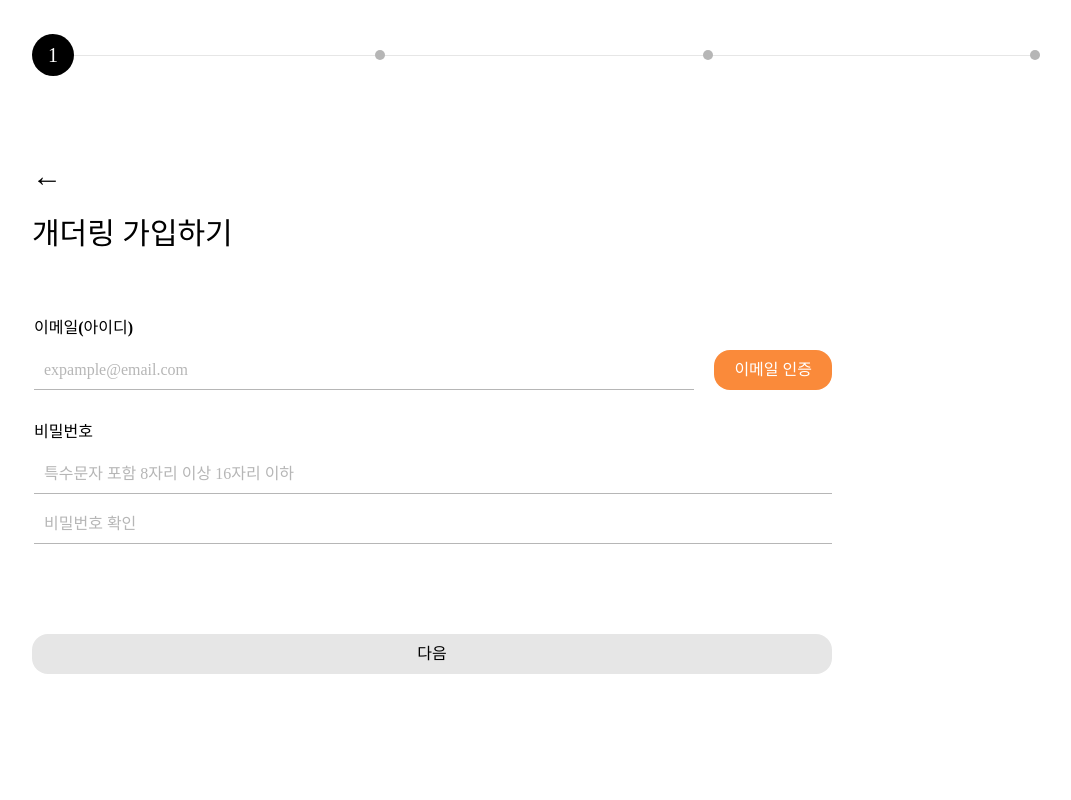
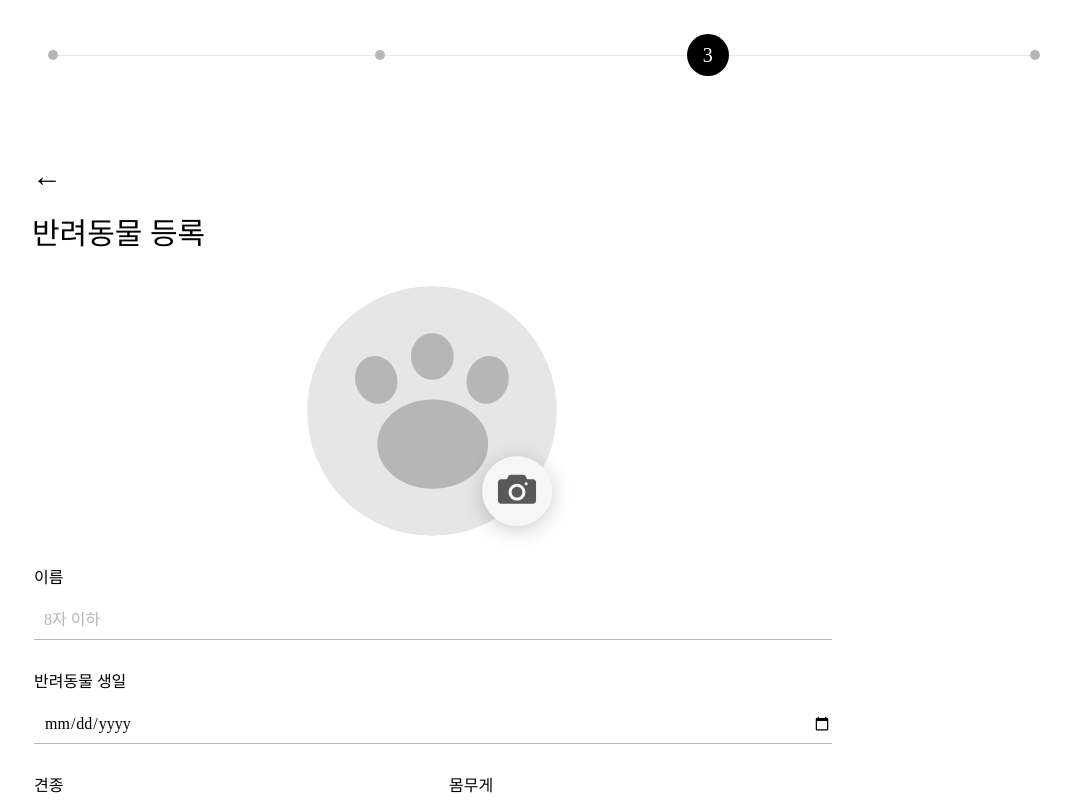
Before and after one commit to Gaethering/Gaethering-Client, a React (Vite) app: page /signUp/3 in a window 1280 px wide. Before the commit this address led to /signUp/1. Shown: the top 800 px of the page, without its empty margins (208-1279 px from the left). Built offline with nearby package versions, Linux system fonts and the light colour scheme; a web font is replaced by a local one.

Commit message:
feat(SignUp): FormContext 적용, Validation 적용

```diff
--- a/src/components/Form/Input.tsx
+++ b/src/components/Form/Input.tsx
@@ -1,3 +1,4 @@
+import { HTMLInputTypeAttribute } from 'react';
 import {
   FieldValues,
   Path,
@@ -7,10 +8,11 @@ import {
 import StyledInput from './Input.style';
 
 type InputProp<T extends FieldValues> = {
+  type?: HTMLInputTypeAttribute | undefined;
+  required?: boolean | undefined;
   label?: string | undefined;
   plHolder?: string | undefined;
   name: Path<T>;
-  type?: string;
   register: UseFormRegister<T>;
   options?: RegisterOptions<T, Path<T>>;
 };
@@ -20,6 +22,7 @@ function Input<T extends FieldValues>({
   plHolder,
   name,
   type = 'text',
+  required,
   register,
   options,
 }: InputProp<T>) {
@@ -30,6 +33,7 @@ function Input<T extends FieldValues>({
         <input
           {...register(name, options)}
           placeholder={plHolder}
+          required={required}
           autoComplete="off"
           type={type}
         />
--- a/src/pages/SignUp.tsx
+++ b/src/pages/SignUp.tsx
@@ -4,28 +4,32 @@ import Form, { BackButton, StyledSignUp } from './SignUp.style';
 import { SignUpForm, SignUpStep } from '../components/SignUp/SignUp.type';
 
 import Nav from '../components/SignUp/SignUpNav';
-import Button from '../components/Form/Button';
 import {
   FormProvider,
   SubmitHandler,
   useForm,
   useFormContext,
-  UseFormRegisterReturn,
-  UseFormReturn,
 } from 'react-hook-form';
 
-type SignUpContext = Dispatch<React.SetStateAction<SignUpStep>>;
-
 function SignUp() {
-  const [step, setStep] = useState<SignUpStep>(1);
+  const [step, setStep] = useState<SignUpStep>(3);
   const navigate = useNavigate();
 
-  const methods = useForm<SignUpForm, SignUpForm>();
+  const methods = useForm<SignUpForm, SignUpForm>({ mode: 'onTouched' });
+
+  const prevStep = () => {
+    setStep((prev) => (prev === 1 ? 1 : prev === 2 ? 1 : prev === 3 ? 2 : 3));
+  };
+  const nextStep = () => {
+    setStep((prev) => (prev === 1 ? 2 : prev === 2 ? 3 : prev === 3 ? 4 : 1));
+  };
 
   const onSubmit: SubmitHandler<SignUpForm> = (data) => {
-    if (step !== 4) {
+    if (step !== 3) {
       console.log(data);
-      setStep((prev) => (prev === 1 ? 2 : prev === 2 ? 3 : prev === 3 ? 4 : 1));
+      nextStep();
+    } else {
+      console.log('submit!', data);
     }
   };
 
@@ -36,19 +40,12 @@ function SignUp() {
   return (
     <StyledSignUp>
       <Nav step={step} />
-      <BackButton
-        className="arrow-btn"
-        onClick={() =>
-          setStep((prev) =>
-            prev === 1 ? 1 : prev === 2 ? 1 : prev === 3 ? 2 : 3
-          )
-        }
-      >
+      <BackButton className="arrow-btn" onClick={prevStep}>
         {'←'}
       </BackButton>
       <FormProvider {...methods}>
         <Form onSubmit={methods.handleSubmit(onSubmit)}>
-          <Outlet />
+          <Outlet context={nextStep} />
         </Form>
       </FormProvider>
     </StyledSignUp>
@@ -58,5 +55,8 @@ function SignUp() {
 export function useSignUpForm() {
   return useFormContext<SignUpForm>();
 }
+export function useNextStep() {
+  return useOutletContext<() => void>();
+}
 
 export default SignUp;
--- a/src/pages/SignUpPages/SignUpPet.tsx
+++ b/src/pages/SignUpPages/SignUpPet.tsx
@@ -1,26 +1,14 @@
-import { SubmitHandler, useForm } from 'react-hook-form';
 import Button from '../../components/Form/Button';
 import Input from '../../components/Form/Input';
 import SelectInput from '../../components/Form/SelectInput';
 import PetPicture from '../../components/SignUp/PetPicture';
-import Form from '../SignUp.style';
-
-interface SignUpPetType {
-  petName: string;
-  petAge: number;
-  breed: string;
-  petWeight: number;
-  petDescription: string;
-  petGender: string;
-  neutralization: boolean;
-}
+import { useSignUpForm } from '../SignUp';
 
 function SignUpPet() {
   const {
     register,
-    formState: { errors },
-    handleSubmit,
-  } = useForm<SignUpPetType>();
+    formState: { errors, isValid },
+  } = useSignUpForm();
 
   return (
     <div>
@@ -30,30 +18,63 @@ function SignUpPet() {
         name="petName"
         register={register}
         label="이름"
-        plHolder="2자 이상 8자 이하"
-        options={{}}
+        plHolder="8자 이하"
+        options={{
+          required: '이름을 입력해주세요',
+          maxLength: {
+            value: 8,
+            message: '이름은 8자 이하로 입력해주세요',
+          },
+        }}
       />
       <Input
         name="petAge"
         register={register}
-        label="나이"
-        plHolder="숫자만 입력해주세요"
-        options={{}}
+        label="반려동물 생일"
+        type="date"
+        options={{
+          required: '생일을 입력해주세요',
+          valueAsDate: true,
+          min: {
+            value: Date.parse('1990-01-01'),
+            message: '생일이 잘못되었습니다',
+          },
+          max: {
+            value: Date.now(),
+            message: '생일이 잘못되었습니다',
+          },
+        }}
       />
       <div className="signup-row">
         <Input
           name="breed"
           register={register}
           label="견종"
-          plHolder="견종을 알려주세요(필수 아님)"
-          options={{}}
+          plHolder="견종을 알려주세요"
+          options={{
+            required: '견종을 입력해주세요',
+            value: '시고르자브종',
+            maxLength: {
+              value: 10,
+              message: '견종은 10자 이하로 입력해주세요',
+            },
+          }}
         />
         <Input
           name="petWeight"
           register={register}
+          type="number"
           label="몸무게"
           plHolder="숫자만 입력해주세요"
-          options={{}}
+          required={true}
+          options={{
+            required: '몸무게를 입력해주세요',
+            valueAsNumber: true,
+            max: {
+              value: 200,
+              message: '몸무게가 잘못되었습니다',
+            },
+          }}
         />
       </div>
       <Input
@@ -61,7 +82,13 @@ function SignUpPet() {
         register={register}
         label="소개"
         plHolder="100자 이하"
-        options={{}}
+        options={{
+          required: '소개를 입력해주세요',
+          maxLength: {
+            value: 100,
+            message: '소개를 100자 이하로 입력해주세요',
+          },
+        }}
       />
       <div className="signup-row">
         <SelectInput
@@ -69,16 +96,39 @@ function SignUpPet() {
           label="성별"
           register={register}
           values={['여아', '남아']}
+          options={{
+            required: '성별을 입력해주세요',
+          }}
         />
         <SelectInput
           name="neutralization"
           label="중성화 여부"
           register={register}
           values={['했음', '안 했음']}
+          options={{ required: '중성화 여부를 입력해주세요' }}
         />
       </div>
-      <Button type="submit" btnTheme="sub" className="submit-btn">
-        다음
+
+      {errors.petName && (
+        <p className="signup-error">{errors.petName.message}</p>
+      )}
+      {errors.petAge && <p className="signup-error">{errors.petAge.message}</p>}
+      {errors.breed && <p className="signup-error">{errors.breed.message}</p>}
+      {errors.petWeight && (
+        <p className="signup-error">{errors.petWeight.message}</p>
+      )}
+      {errors.petDescription && (
+        <p className="signup-error">{errors.petDescription.message}</p>
+      )}
+      {errors.petGender && (
+        <p className="signup-error">{errors.petGender.message}</p>
+      )}
+      {errors.neutralization && (
+        <p className="signup-error">{errors.neutralization.message}</p>
+      )}
+
+      <Button type="submit" className="submit-btn" disabled={!isValid}>
+        {isValid ? '다음' : '모든 항목을 입력해주세요'}
       </Button>
     </div>
   );
--- a/src/pages/SignUpPages/SignUpProfile.tsx
+++ b/src/pages/SignUpPages/SignUpProfile.tsx
@@ -1,27 +1,16 @@
-import { SubmitHandler, useForm } from 'react-hook-form';
-import styled from 'styled-components';
 import Button from '../../components/Form/Button';
 import Input from '../../components/Form/Input';
 import SelectInput from '../../components/Form/SelectInput';
-import { BIRTH_REGEX } from '../../data/regExp';
-import Form from '../SignUp.style';
-
-interface SignUpProfileType {
-  userName: string;
-  nickname: string;
-  birth: number;
-  gender: 'male' | 'female';
-}
+import { useSignUpForm } from '../SignUp';
 
 function SignUpProfile() {
   const {
     register,
-    handleSubmit,
-    formState: { errors },
-  } = useForm<SignUpProfileType>();
+    formState: { errors, isValid },
+  } = useSignUpForm();
 
   return (
-    <StyledSignUpProfile>
+    <div>
       <h1>프로필 등록</h1>
       <Input
         name="userName"
@@ -30,6 +19,14 @@ function SignUpProfile() {
         plHolder="실명을 입력해주세요"
         options={{
           required: '이름을 입력해주세요',
+          minLength: {
+            value: 2,
+            message: '이름은 2자 이상으로 입력해주세요',
+          },
+          maxLength: {
+            value: 8,
+            message: '이름은 8자 이하로 입력해주세요',
+          },
         }}
       />
       <div className="signup-row">
@@ -37,12 +34,9 @@ function SignUpProfile() {
           name="birth"
           register={register}
           label="생년월일"
-          plHolder="YYYYMMDD (숫자만 입력)"
+          type="date"
           options={{
-            pattern: {
-              value: BIRTH_REGEX,
-              message: '올바른 형식이 아닙니다(예: 19990420)',
-            },
+            valueAsDate: true,
           }}
         />
         <SelectInput
@@ -59,22 +53,28 @@ function SignUpProfile() {
         plHolder="2글자 이상 10글자 이하로 입력해주세요"
         options={{
           required: '별명을 입력해주세요',
+          minLength: {
+            value: 2,
+            message: '2글자 이상 10글자 이하로 입력해주세요',
+          },
+          maxLength: {
+            value: 10,
+            message: '2글자 이상 10글자 이하로 입력해주세요',
+          },
         }}
       />
       {errors.userName && (
-        <p className="login-error">{errors.userName.message}</p>
+        <p className="signup-error">{errors.userName.message}</p>
       )}
-      {errors.birth && <p className="login-error">{errors.birth.message}</p>}
+      {errors.birth && <p className="signup-error">{errors.birth.message}</p>}
       {errors.nickname && (
-        <p className="login-error">{errors.nickname.message}</p>
+        <p className="signup-error">{errors.nickname.message}</p>
       )}
-      <Button type="submit" btnTheme="sub" className="submit-btn">
-        다음
+      <Button type="submit" className="submit-btn" disabled={!isValid}>
+        {isValid ? '다음' : '모든 항목을 입력해주세요'}
       </Button>
-    </StyledSignUpProfile>
+    </div>
   );
 }
 
 export default SignUpProfile;
-
-const StyledSignUpProfile = styled.div``;
--- a/src/pages/SignUpPages/SignUpStart.tsx
+++ b/src/pages/SignUpPages/SignUpStart.tsx
@@ -1,20 +1,16 @@
+import { useState } from 'react';
+import { useController } from 'react-hook-form';
 import Button from '../../components/Form/Button';
 import Input from '../../components/Form/Input';
 import { EMAIL_REGEX, PASSWORD_REGEX } from '../../data/regExp';
-import { useSignUpForm } from '../SignUp';
+import { useNextStep, useSignUpForm } from '../SignUp';
 import StyledSignUpStart from './SignUpStart.style';
-
-interface SignUpStartType {
-  id: string;
-  pw: string;
-  pwCheck: string;
-}
 
 function SignUpStart() {
   const {
     register,
-    formState: { errors },
-    handleSubmit,
+    formState: { errors, isValid },
+    getValues,
   } = useSignUpForm();
 
   return (
@@ -60,16 +56,17 @@ function SignUpStart() {
         plHolder="비밀번호 확인"
         options={{
           required: '비밀번호를 한 번 더 입력해주세요',
-          pattern: {
-            value: PASSWORD_REGEX,
-            message:
-              '올바른 비밀번호 형식이 아닙니다(특수문자 포함 8자리 이상 16자리 이하)',
-          },
+          validate: (v) =>
+            getValues('pw') === v || '비밀번호가 일치하지 않습니다',
+          shouldUnregister: true,
         }}
       />
-      {errors.id && <p className="signin-error">{errors.id.message}</p>}
-      {errors.pw && <p className="signin-error">{errors.pw.message}</p>}
-      <Button type="submit" btnTheme="sub" className="submit-btn">
+      {errors.id && <p className="signup-error">{errors.id.message}</p>}
+      {errors.pw && <p className="signup-error">{errors.pw.message}</p>}
+      {errors.pwCheck && (
+        <p className="signup-error">{errors.pwCheck.message}</p>
+      )}
+      <Button type="submit" disabled={!isValid} className="submit-btn">
         다음
       </Button>
     </StyledSignUpStart>
```
